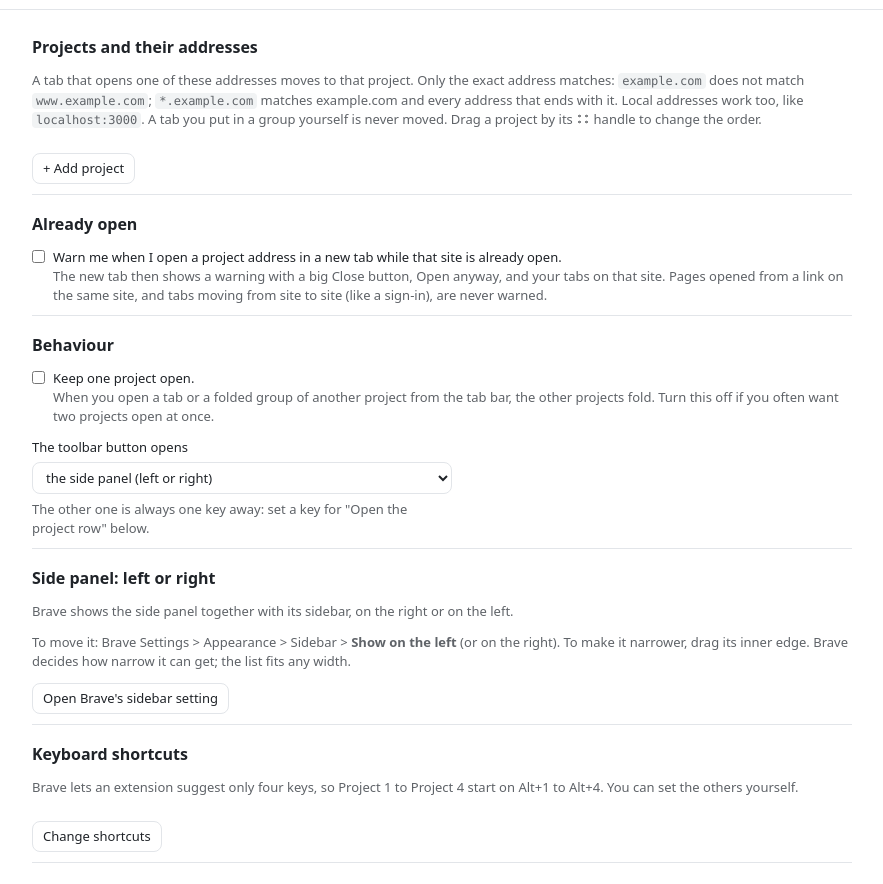
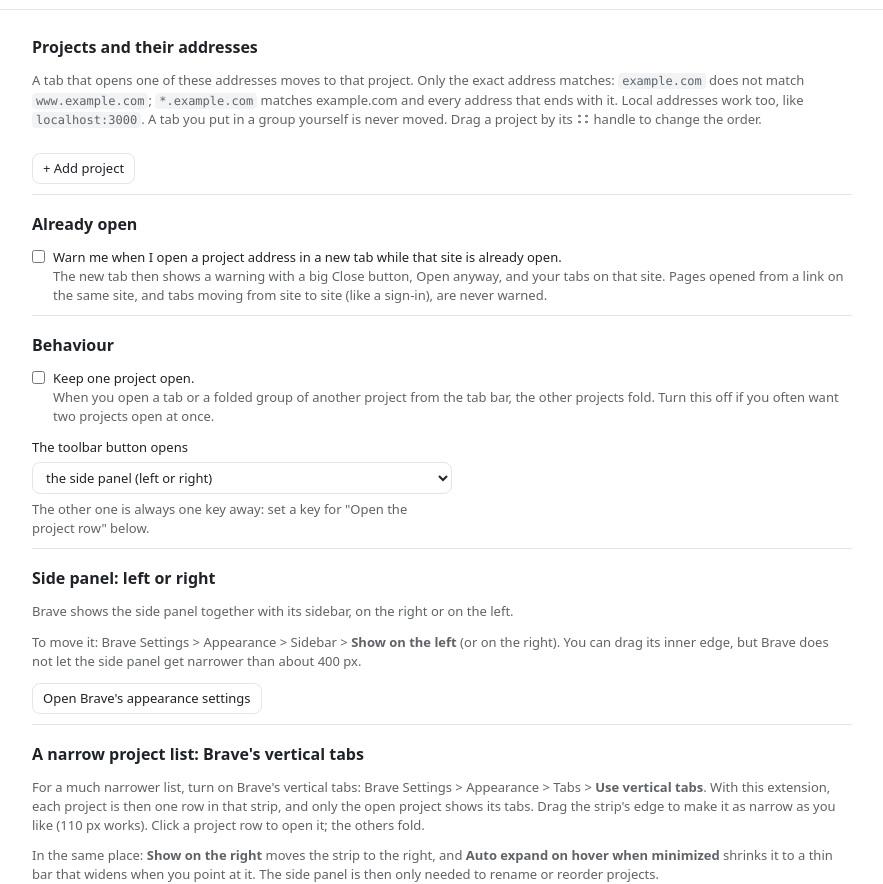
Before and after one commit to zargaryanvh/project-workspaces, a website with bundled scripts: page src/options.html in a window 1280 px wide. Shown: the part 62-946 px from the top of the page, without its empty margins (198-1081 px from the left). Built offline with nearby package versions, Linux system fonts and the light colour scheme; some packages are replaced by stand-ins of ours; no server answers.

Commit message:
Show how to put the list on the left, and a narrow list with vertical tabs
The settings page and the README explain, with pictures, where Brave's
"Show on the left" setting is, and how Brave's vertical tabs become a narrow
project list (one row per project) when the side panel's 400 px minimum is
too wide.

Co-Authored-By: Claude Opus 5.5 <noreply@anthropic.com>

```diff
--- a/src/options.html
+++ b/src/options.html
@@ -91,9 +91,25 @@
         </p>
         <p class="help">
           To move it: Brave Settings &gt; Appearance &gt; Sidebar &gt; <b>Show on the left</b> (or on the right).
-          To make it narrower, drag its inner edge. Brave decides how narrow it can get; the list fits any width.
+          You can drag its inner edge, but Brave does not let the side panel get narrower than about 400 px.
         </p>
-        <div><button id="open-brave-settings" type="button">Open Brave's sidebar setting</button></div>
+        <div><button id="open-brave-settings" type="button">Open Brave's appearance settings</button></div>
+      </section>
+
+      <section aria-labelledby="narrow-title">
+        <h2 id="narrow-title">A narrow project list: Brave's vertical tabs</h2>
+        <p class="help">
+          For a much narrower list, turn on Brave's vertical tabs: Brave Settings &gt; Appearance &gt; Tabs &gt;
+          <b>Use vertical tabs</b>. With this extension, each project is then one row in that strip, and only the open
+          project shows its tabs. Drag the strip's edge to make it as narrow as you like (110 px works). Click a project
+          row to open it; the others fold.
+        </p>
+        <p class="help">
+          In the same place: <b>Show on the right</b> moves the strip to the right, and <b>Auto expand on hover when
+          minimized</b> shrinks it to a thin bar that widens when you point at it. The side panel is then only needed
+          to rename or reorder projects.
+        </p>
+        <div><button id="open-tab-settings" type="button">Open Brave's tab settings</button></div>
       </section>
 
       <section aria-labelledby="keys-title">
--- a/src/options.ts
+++ b/src/options.ts
@@ -491,9 +491,9 @@ surfaceEl.addEventListener('change', () => {
 document
   .getElementById('edit-keys')
   ?.addEventListener('click', () => void chrome.tabs.create({ url: 'chrome://extensions/shortcuts' }));
-document
-  .getElementById('open-brave-settings')
-  ?.addEventListener('click', () => void chrome.tabs.create({ url: 'chrome://settings/appearance' }));
+for (const id of ['open-brave-settings', 'open-tab-settings']) {
+  document.getElementById(id)?.addEventListener('click', () => void chrome.tabs.create({ url: 'chrome://settings/appearance' }));
+}
 document.addEventListener('keydown', (e) => {
   if ((e.ctrlKey || e.metaKey) && e.key.toLowerCase() === 's') {
     e.preventDefault();
```
Also changed, not shown: CHANGELOG.md, README.md, docs/left-result.png (added), docs/left-settings.png (added), docs/vertical-tabs.png (added).
